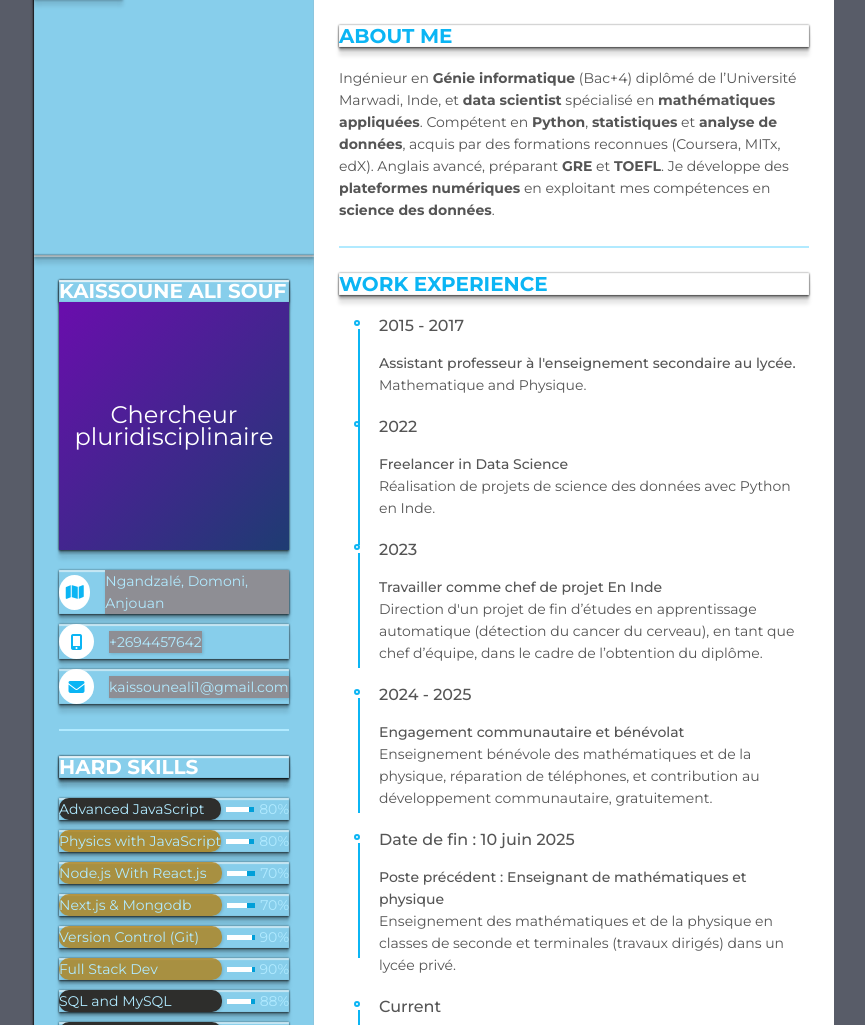
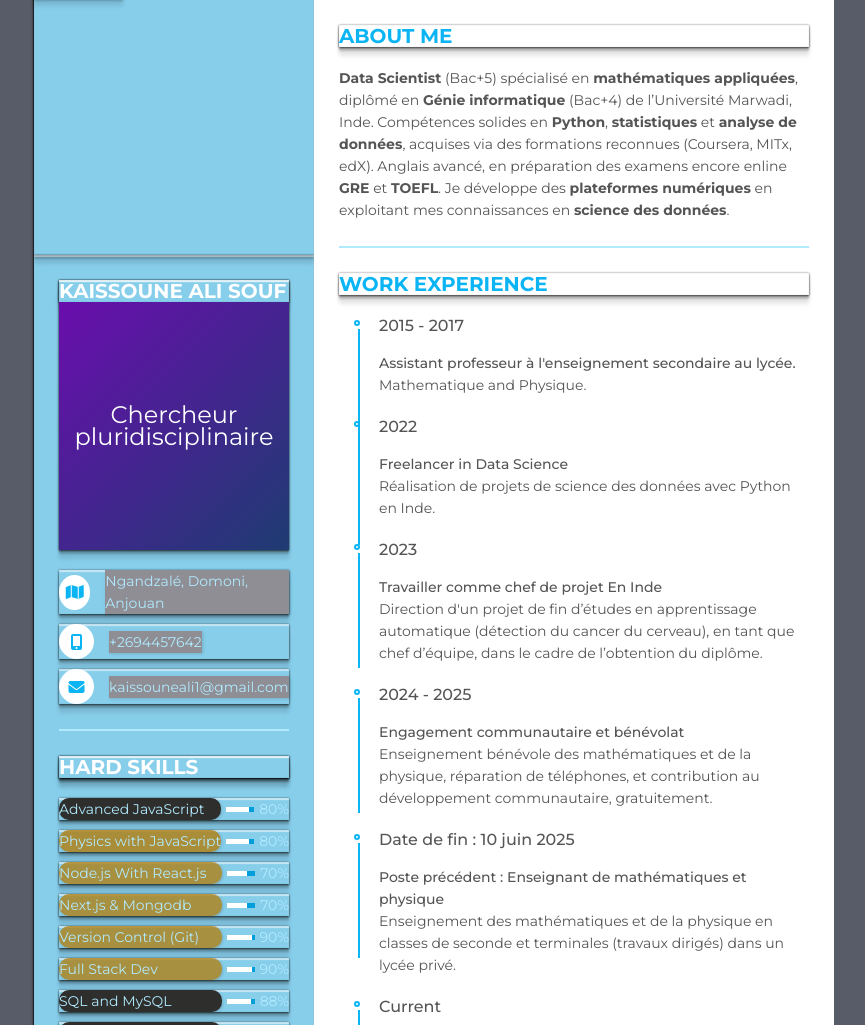
Before and after one commit to Kyle-Leads/CV-, a plain HTML site: page index.html in a window 1280 px wide. Shown: the part 75-1100 px from the top of the page, without its empty margins (206-1071 px from the left). Drawn offline with Linux system fonts and the light colour scheme.

Commit message:
Update index.html

```diff
--- a/index.html
+++ b/index.html
@@ -253,10 +253,10 @@
            <p class="bold">About Me</p>
          </div>
          <p>
-         <p>Ingénieur en <strong>Génie informatique</strong> (Bac+4) diplômé de l’Université Marwadi, Inde, et <strong>data scientist</strong>
-             spécialisé en <strong>mathématiques appliquées</strong>. Compétent en <strong>Python</strong>, <strong>statistiques</strong> et <strong>analyse de données</strong>,
-             acquis par des formations reconnues (Coursera, MITx, edX). Anglais avancé, préparant <strong>GRE</strong> et <strong>TOEFL</strong>. Je développe des <strong>plateformes numériques</strong>
-             en exploitant mes compétences en <strong>science des données</strong>.</p>
+         <p><strong>Data Scientist</strong> (Bac+5) spécialisé en <strong>mathématiques appliquées</strong>, diplômé en <strong>
+             Génie informatique</strong> (Bac+4) de l’Université Marwadi, Inde. Compétences solides en <strong>Python</strong>, <strong>statistiques</strong>
+             et <strong>analyse de données</strong>, acquises via des formations reconnues (Coursera, MITx, edX). Anglais avancé, en préparation des examens encore enline
+             <strong>GRE</strong> et <strong>TOEFL</strong>. Je développe des <strong>plateformes numériques</strong> en exploitant mes connaissances en <strong>science des données</strong>.
 
 
 
```
